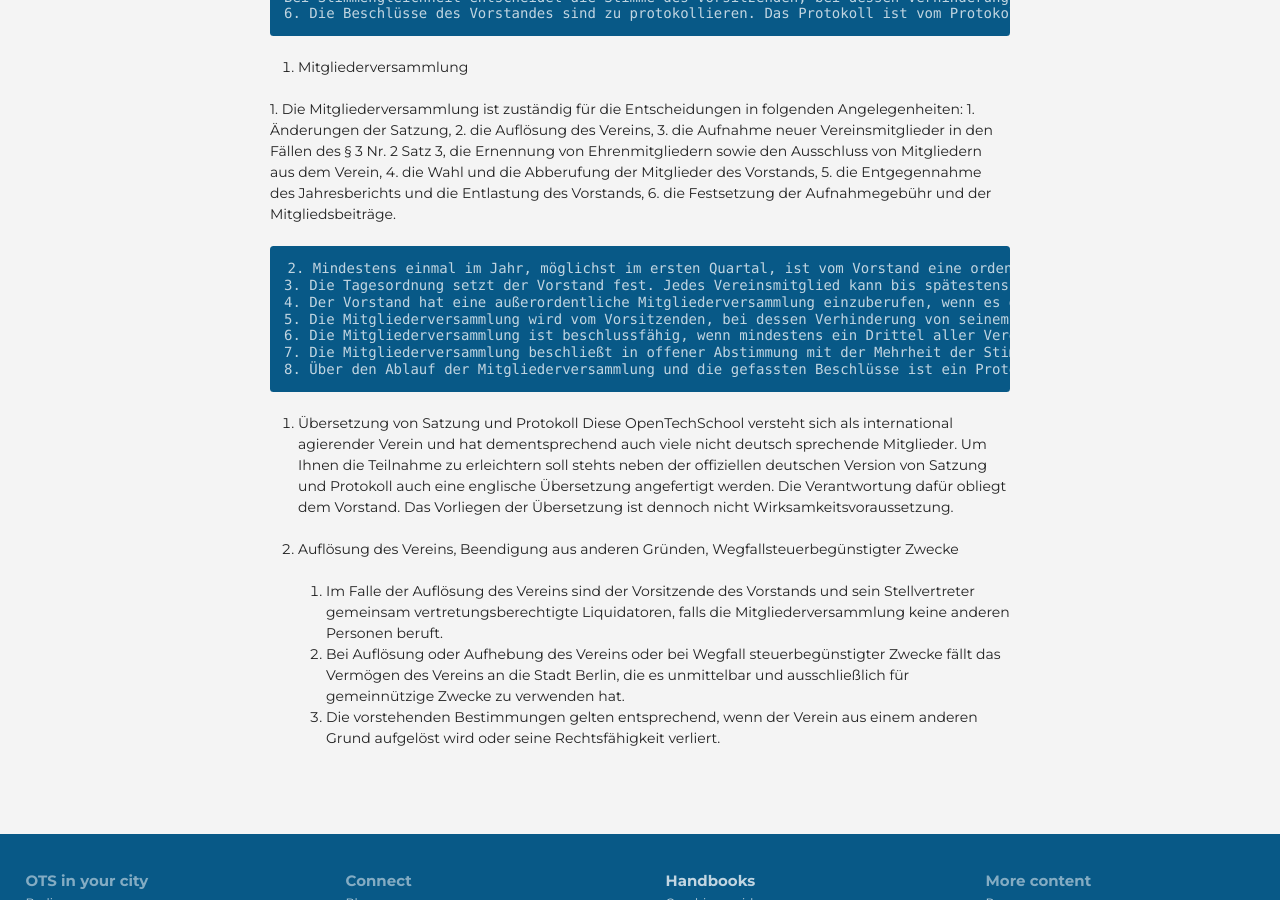
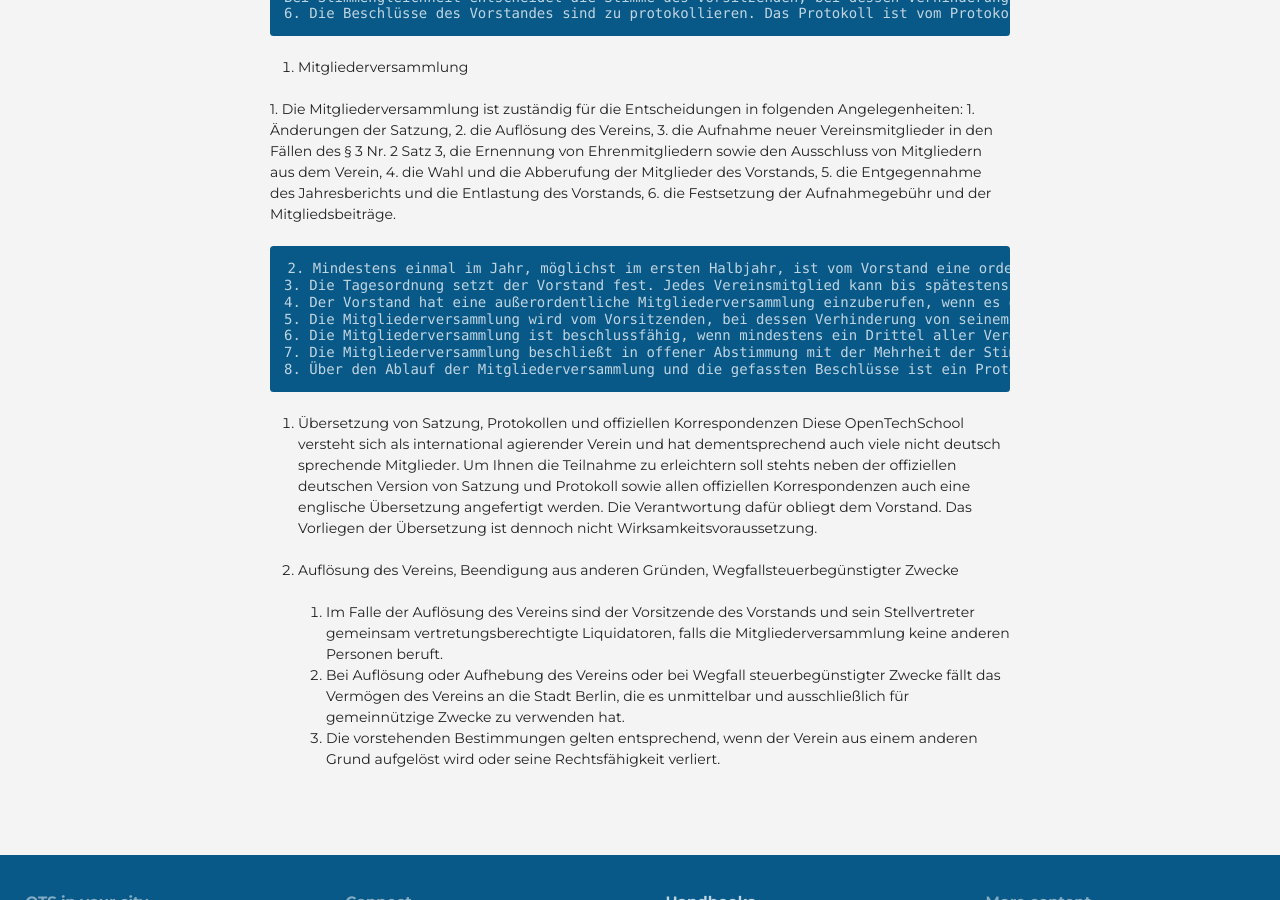
Before and after one commit to OpenTechSchool/www.opentechschool.org, a Jekyll site: the page built from charter.md, in a window 1280 px wide and 900 px high, scrolled down 2140 px. Built offline with Jekyll 4.4.1, drawn with Linux system fonts in a browser that asks for light colours; nearby versions of some CDN libraries.

Commit message:
formatting

```diff
--- a/charter.md
+++ b/charter.md
@@ -62,14 +62,14 @@
     1. Dem Vorstand des Vereins obliegen die Vertretung des Vereins nach § 26 BGB und die Führung seiner Geschäfte. Er hat insbesondere folgende Aufgaben:
 
   		1. die Einberufung und Vorbereitung der Mitgliederversammlungen einschließlich der Aufstellung der Tagesordnung,
-		  2. die Ausführung von Beschlüssen der Mitgliederversammlung,
-		  3. die Verwaltung des Vereinsvermögens und die Anfertigung des Jahresberichts,
-		  4. die Aufnahme neuer Mitglieder.
+		2. die Ausführung von Beschlüssen der Mitgliederversammlung,
+		3. die Verwaltung des Vereinsvermögens und die Anfertigung des Jahresberichts,
+		4. die Aufnahme neuer Mitglieder.
 
     2. Der Vorstand besteht aus dem Vorsitzenden, seinem ersten und Stellvertreter und seinem zweiten Stellvertreter.
     3. Der Vorsitzende vertritt den Verein allein. Im Übrigen vertreten den Verein zwei Vorstandsmitglieder gemeinsam.
     4. Die Mitglieder des Vorstandes werden von der Mitgliederversammlung für die Dauer von zwei Jahren einzeln gewählt. Mitglieder des Vorstands können nur Mitglieder des Vereins sein; mit der Mitgliedschaft im Verein endet auch die Mitgliedschaft im Vorstand. Die Wiederwahl oder die vorzeitige Abberufung eines Mitglieds durch die Mitgliederversammlung sind zulässig. Ein Mitglied bleibt nach Ablauf der regulären Amtszeit bis zur Wahl seines Nachfolgers im Amt. Scheidet ein Mitglied vorzeitig aus dem Vorstand aus, so sind die verbleibenden Mitglieder berechtigt, ein Mitglied des Vereins bis zur Wahl des Nachfolgers durch die Mitgliederversammlung in den Vorstand zu wählen.
-    5. Der Vorstand tritt nach Bedarf zusammen. Die Sitzungen werden vom Vorsitzenden, bei   dessen Verhinderung von seinem Stellvertreter, einberufen. Eine Einberufungsfrist von einer Woche soll eingehalten werden. Der Vorstand ist beschlussfähig, wenn mindestens zwei Mitglieder anwesend sind. Bei der Beschlussfassung entscheidet die Mehrheit der abgegebenen gültigen Stimmen.
+    5. Der Vorstand tritt nach Bedarf zusammen. Die Sitzungen werden vom Vorsitzenden, bei dessen Verhinderung von seinem Stellvertreter, einberufen. Eine Einberufungsfrist von einer Woche soll eingehalten werden. Der Vorstand ist beschlussfähig, wenn mindestens zwei Mitglieder anwesend sind. Bei der Beschlussfassung entscheidet die Mehrheit der abgegebenen gültigen Stimmen.
     Bei Stimmengleichheit entscheidet die Stimme des Vorsitzenden, bei dessen Verhinderung die seines Stellvertreters.
     6. Die Beschlüsse des Vorstandes sind zu protokollieren. Das Protokoll ist vom Protokollführer sowie vom Vorsitzenden, bei dessen Verhinderung von seinem Stellvertreter oder einem anderen Mitglied des Vorstandes zu unterschreiben.
 
@@ -85,7 +85,7 @@
   		5. die Entgegennahme des Jahresberichts und die Entlastung des Vorstands,
   		6. die Festsetzung der Aufnahmegebühr und der Mitgliedsbeiträge.
 
-    2. Mindestens einmal im Jahr, möglichst im ersten Quartal, ist vom Vorstand eine ordentliche Mitgliederversammlung einzuberufen. Die Einberufung erfolgt schriftlich unter Einhaltung einer Frist von zwei Wochen und unter Angabe der Tagesordnung.
+    2. Mindestens einmal im Jahr, möglichst im ersten Halbjahr, ist vom Vorstand eine ordentliche Mitgliederversammlung einzuberufen. Die Einberufung erfolgt schriftlich unter Einhaltung einer Frist von zwei Wochen und unter Angabe der Tagesordnung.
     3. Die Tagesordnung setzt der Vorstand fest. Jedes Vereinsmitglied kann bis spätestens eine Woche vor der Mitgliederversammlung beim Vorstand schriftlich eine Ergänzung der Tagesordnung beantragen. Über den Antrag entscheidet der Vorstand. Über Anträge zur Tagesordnung, die vom Vorstand nicht aufgenommen wurden oder die erstmals in der Mitgliederversammlung gestellt werden, entscheidet die Mitgliederversammlung mit der Mehrheit der Stimmen der anwesenden Mitglieder; dies gilt nicht für Anträge, die eine Änderung der Satzung, die Auflösung des Vereins oder Änderungen der Mitgliedsbeiträge zum Gegenstand haben.
     4. Der Vorstand hat eine außerordentliche Mitgliederversammlung einzuberufen, wenn es das Interesse des Vereins erfordert oder wenn ein Viertel der Mitglieder dies schriftlich unter Angabe des Zwecks und der Gründe beantragt. Soweit die Umstände dies zulassen, ist eine Ladungsfrist von zwei Wochen einzuhalten und die Tagesordnung mit der Einladung bekannt zu geben.
     5. Die Mitgliederversammlung wird vom Vorsitzenden, bei dessen Verhinderung von seinem Stellvertreter und bei dessen Verhinderung von einem durch die Mitgliederversammlung zu wählenden Versammlungsleiter geleitet.
@@ -93,8 +93,8 @@
     7. Die Mitgliederversammlung beschließt in offener Abstimmung mit der Mehrheit der Stimmen der anwesenden Mitglieder. Kann bei Wahlen kein Kandidat die Mehrheit der Stimmen der anwesenden Mitglieder auf sich vereinen, ist gewählt, wer die Mehrheit der abgegebenen gültigen Stimmen erhalten hat; zwischen mehreren Kandidaten ist eine Stichwahl durchzuführen. Stimmenthaltungen gelten als ungültige Stimmen. Beschlüsse über eine Änderung der Satzung bedürfen der Mehrheit von drei Vierteln, der Beschluss über die Auflösung des Vereins der Zustimmung von neun Zehnteln der anwesenden Mitglieder.
     8. Über den Ablauf der Mitgliederversammlung und die gefassten Beschlüsse ist ein Protokoll zu fertigen. Dieses ist vom Protokollführer und vom Versammlungsleiter zu unterschreiben.
 
-10. Übersetzung von Satzung und Protokoll
-	Diese OpenTechSchool versteht sich als international agierender Verein und hat dementsprechend auch viele nicht deutsch sprechende Mitglieder. Um Ihnen die Teilnahme zu erleichtern soll stehts neben der offiziellen deutschen Version von Satzung und Protokoll auch eine englische Übersetzung angefertigt werden. Die Verantwortung dafür obliegt dem Vorstand. Das Vorliegen der Übersetzung ist dennoch nicht Wirksamkeitsvoraussetzung.
+10. Übersetzung von Satzung, Protokollen und offiziellen Korrespondenzen
+	Diese OpenTechSchool versteht sich als international agierender Verein und hat dementsprechend auch viele nicht deutsch sprechende Mitglieder. Um Ihnen die Teilnahme zu erleichtern soll stehts neben der offiziellen deutschen Version von Satzung und Protokoll sowie allen offiziellen Korrespondenzen auch eine englische Übersetzung angefertigt werden. Die Verantwortung dafür obliegt dem Vorstand. Das Vorliegen der Übersetzung ist dennoch nicht Wirksamkeitsvoraussetzung.
 
 11. Auflösung des Vereins, Beendigung aus anderen Gründen, Wegfallsteuerbegünstigter Zwecke
 
```
